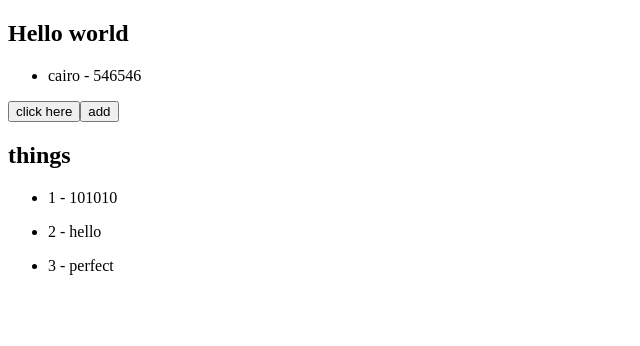
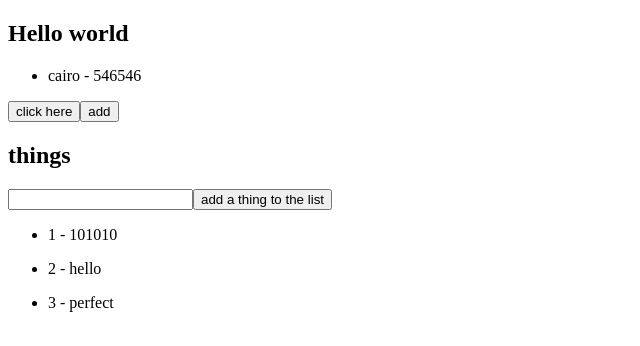
Before and after one commit to mahmoodahmad100/ng-go, an Angular app: page / in a window 1280 px wide. Shown: the top 346 px of the page, without its empty margins (0-640 px from the left). Built offline with nearby package versions, Linux system fonts and the light colour scheme.

Commit message:
form to submit new things

```diff
--- a/src/app/components/user/user.component.html
+++ b/src/app/components/user/user.component.html
@@ -8,6 +8,12 @@
 <button (click)="changeCity()">click here</button>
 <button (click)="addToThings()">add</button>
 <h2>things</h2>
+
+<form action="#" (submit)="AddThing(thing.value)">
+	<input type="text" #thing>
+	<button type="submit">add a thing to the list</button>
+</form>
+
 <ul *ngFor="let thing of things; let i = index">
 	<li>{{i + 1}} - {{thing}}</li>
 </ul>
```
